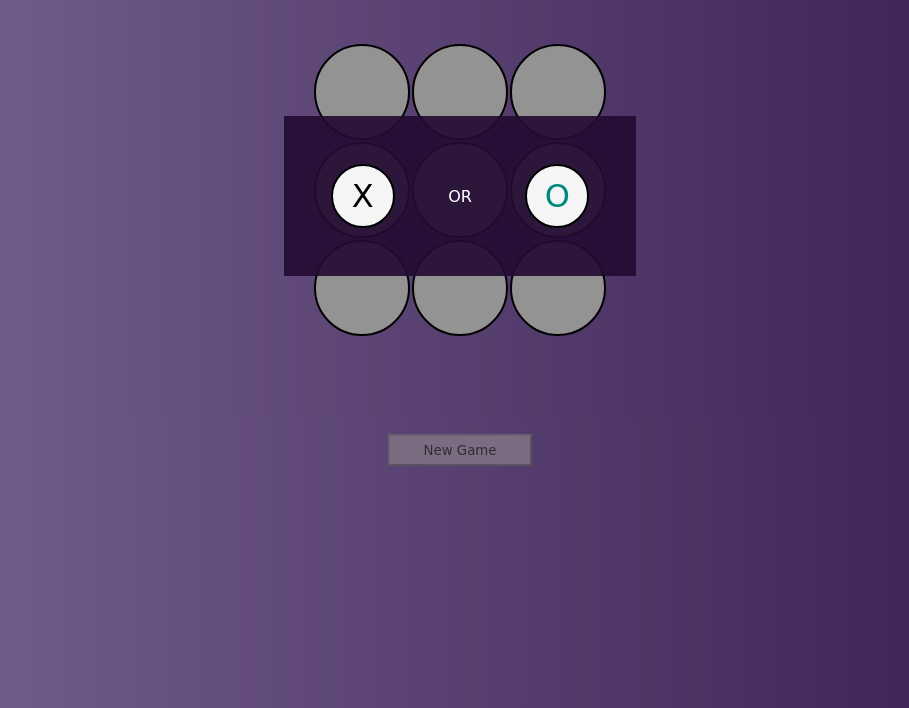
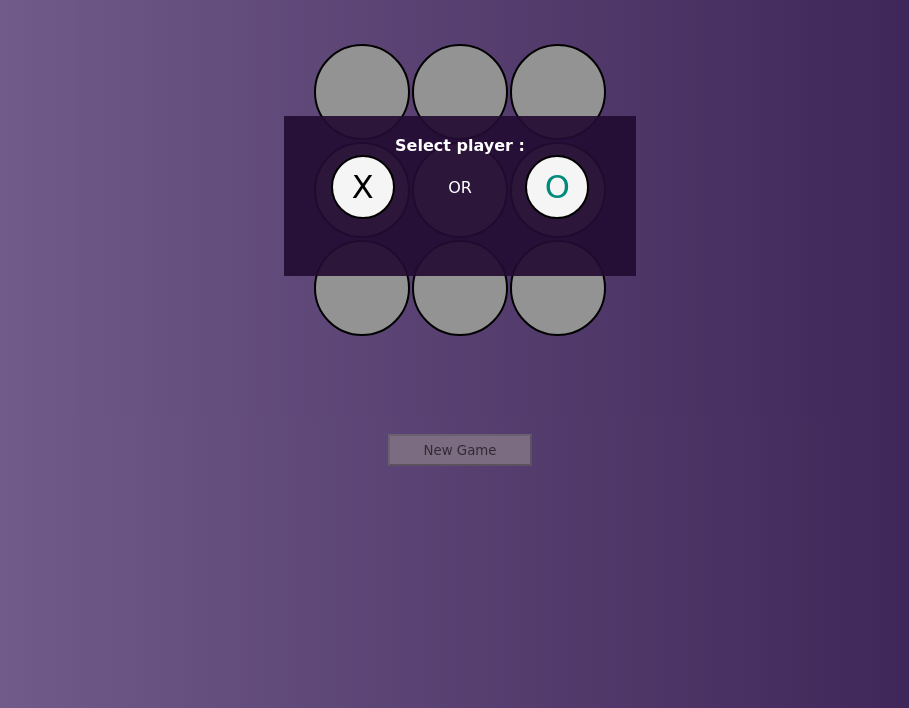
Before and after one commit to halakhellow/Tic-Tac-Toe, a plain HTML site: page index.html in a window 1280 px wide. Shown: the part 92-800 px from the top of the page, without its empty margins (180-1089 px from the left). Drawn offline with nearby package versions, Linux system fonts and the light colour scheme; a web font is replaced by a local one.

Commit message:
edit modal box

```diff
--- a/index.html
+++ b/index.html
@@ -12,7 +12,10 @@
 <body>
     <div id="modal" class="modal">
         <div class="modal-content">
-            <button id="x-btn" class="x-btn">X</button> <span>OR</span> <button id="o-btn" class="o-btn">O</button>
+            <h4>Select player :</h4>
+            <div class="modal-choose">
+                <button id="x-btn" class="x-btn">X</button> <span>OR</span> <button id="o-btn" class="o-btn">O</button>
+            </div>
         </div>
     </div>
     <h1>TIC-TAC-TOE</h1>
--- a/style.css
+++ b/style.css
@@ -22,15 +22,19 @@ body {
 }
 
 .modal-content {
-    display: flex;
-    justify-content: space-around;
-    align-items: center;
+    text-align: center;
     background-color: #230c33eb;
     color: white;
     margin: 13rem auto;
     padding: 20px;
     width: 22rem;
     height: 10rem;
+}
+
+.modal-choose {
+    display: flex;
+    justify-content: space-around;
+    align-items: center;
 }
 
 .x-btn,
```
